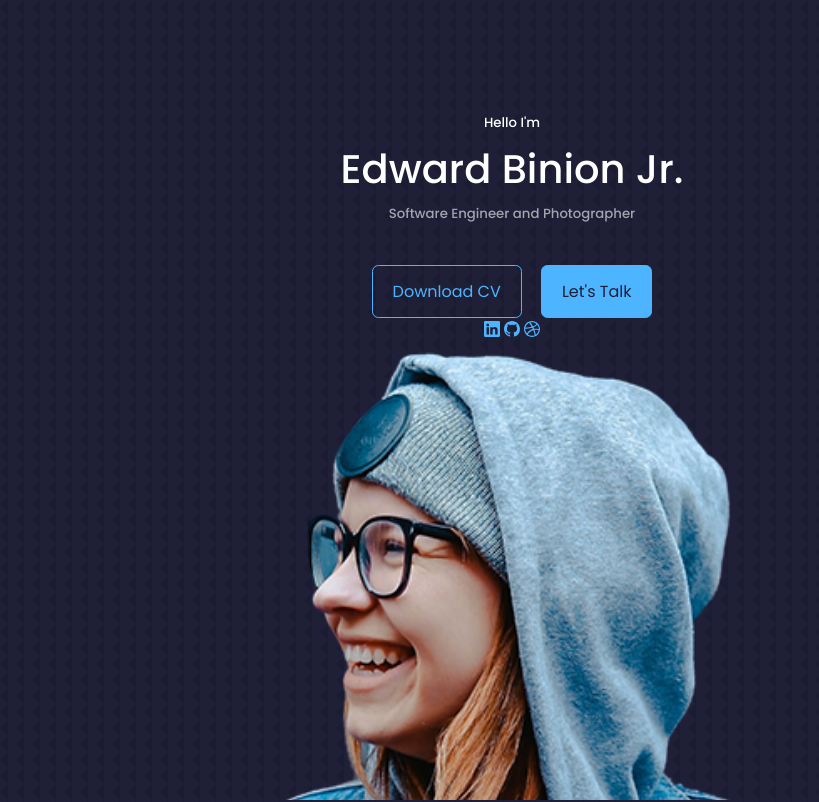
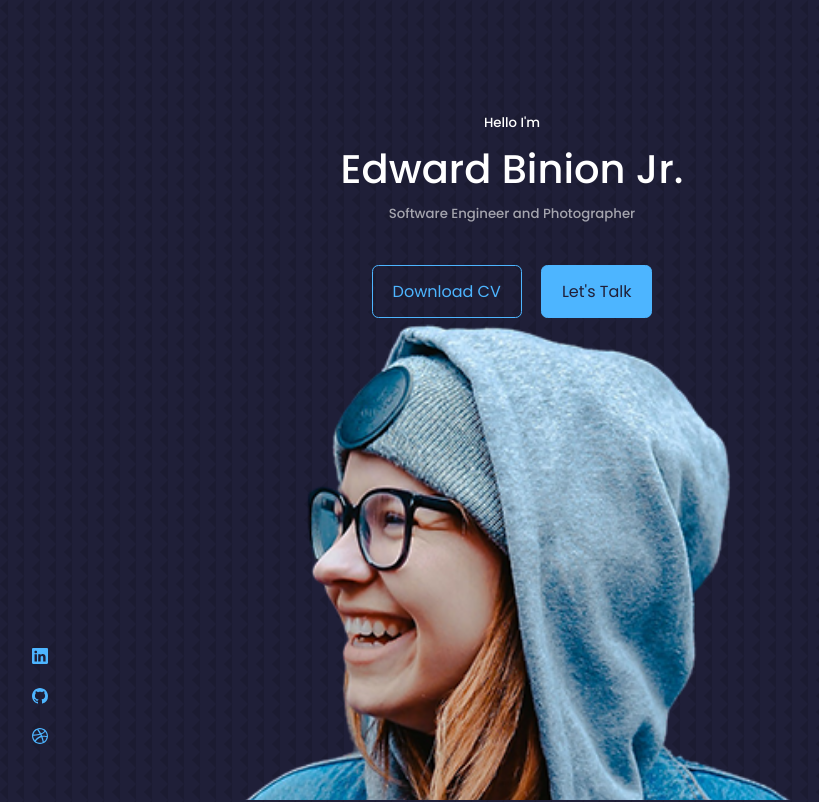
Before and after one commit to eddie1397/React-Portfolio, a React (Create React App) app: page / in a window 1280 px wide. Shown: the top 802 px of the page, without its empty margins (128-947 px from the left). Built offline with nearby package versions, Linux system fonts and the light colour scheme.

Commit message:
header socials styled

```diff
--- a/src/components/header/header.css
+++ b/src/components/header/header.css
@@ -19,5 +19,16 @@ header {
     gap: 1.2rem;
     justify-content: center;
     /* margin-bottom: 2.5rem; */
+}
 
+/* +++++++++++++++++++++++  HEADER SOCIAL ICONS   +++++++++++++++++++++++ */
+
+.header__socials {
+    display: flex;
+    flex-direction: column;
+    align-items: center;
+    gap: 0.8rem;
+    position: absolute;
+    left: 0;
+    bottom: 3rem;
 }
```
